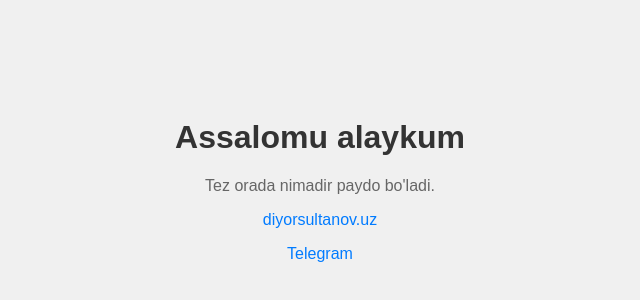
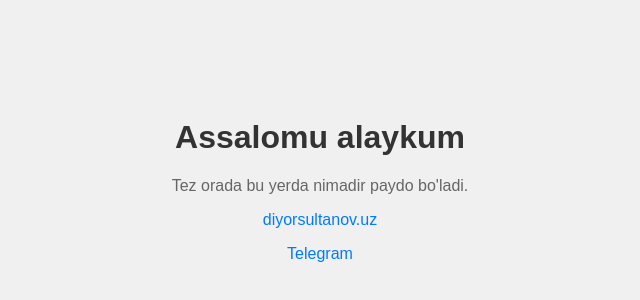
Before and after one commit to ss-diyor/subdomain-cspu, a plain HTML site: page index.html in a window 1280 px wide. Shown: the part 212-512 px from the top of the page, 320-960 px from the left. Drawn offline with Linux system fonts and the light colour scheme.

Commit message:
Update paragraph text in index.html

```diff
--- a/index.html
+++ b/index.html
@@ -37,7 +37,7 @@
 <body>
   <div>
     <h1>Assalomu alaykum</h1>
-    <p>Tez orada nimadir paydo bo'ladi.</p>
+    <p>Tez orada bu yerda nimadir paydo bo'ladi.</p>
     <p><a href="https://diyorsultanov.uz" target="_blank">diyorsultanov.uz</a></p>
     <p><a href="https://t.me/diyorsultanov" target="_blank">Telegram</a></p>
   </div>
```
